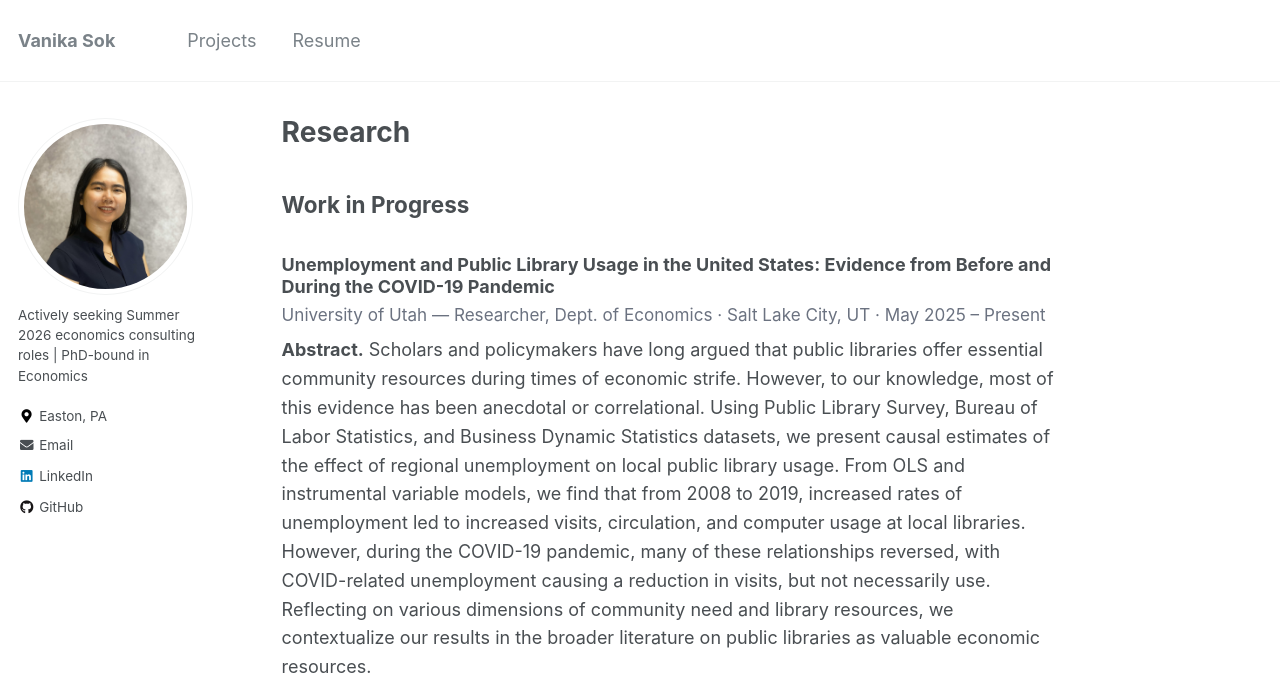
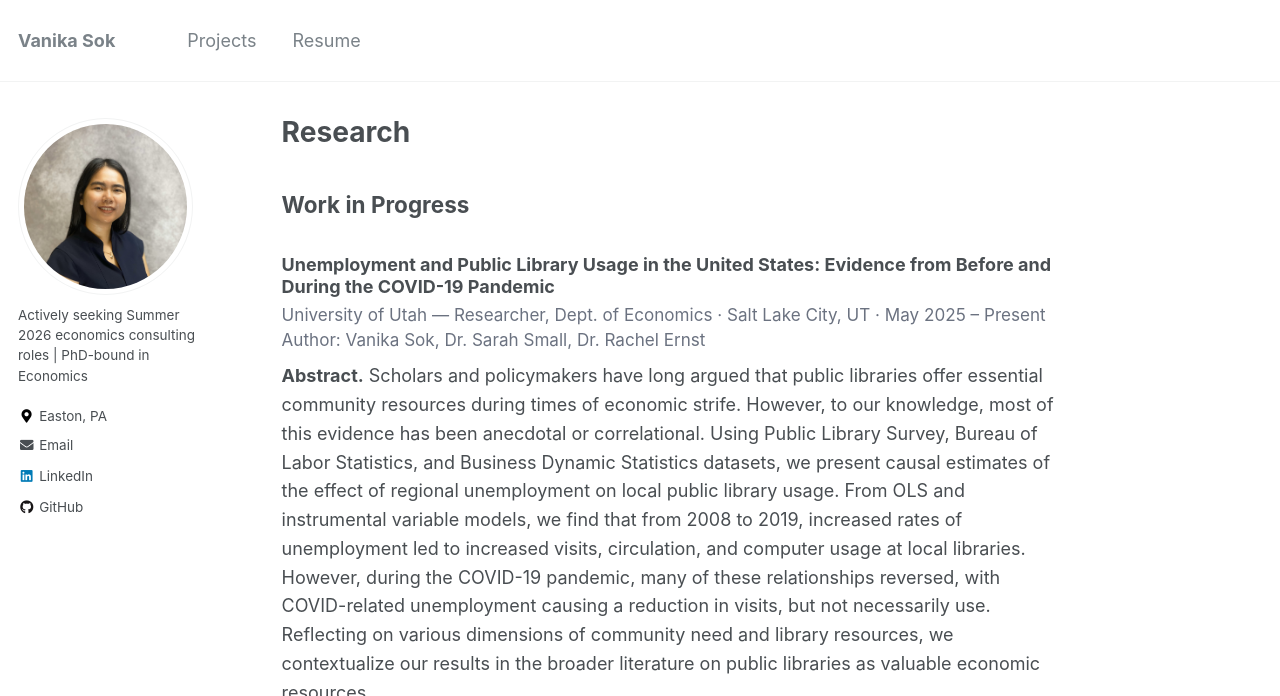
Before and after one commit to Vanika24/Vanika24.github.io, a Jekyll site: the page built from _pages/research.md, in a window 1280 px wide and 900 px high, cut to the strip 0-696 px from the top of the window. Built offline with Jekyll 4.4.1, drawn with Linux system fonts in a browser that asks for light colours.

Commit message:
Update research.md

```diff
--- a/_pages/research.md
+++ b/_pages/research.md
@@ -26,6 +26,7 @@ author_profile: true
     <h3>Unemployment and Public Library Usage in the United States: Evidence from Before and During the COVID-19 Pandemic</h3>
     <div class="research-meta">
       University of Utah — Researcher, Dept. of Economics · Salt Lake City, UT · May 2025 – Present
+      Author: Vanika Sok, Dr. Sarah Small, Dr. Rachel Ernst
     </div>
     <div class="research-abstract">
       <strong>Abstract.</strong> Scholars and policymakers have long argued that public libraries offer essential community
```
